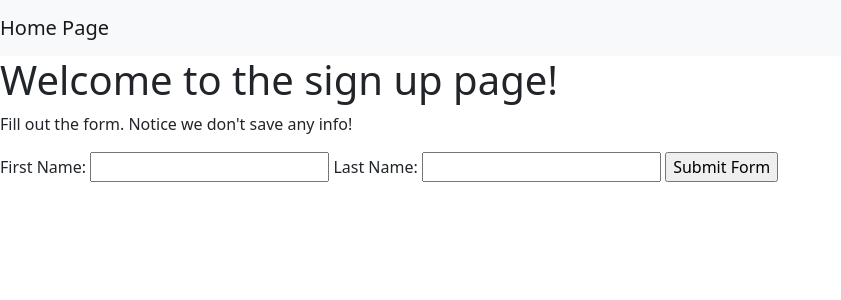
After one commit to terryinfcco/udemy-flask, a Flask app: page /signup_form in a window 1280 px wide. The commit adds this page. Shown: the top 300 px of the page, without its empty margins (0-841 px from the left). Run offline with Flask 2, Linux system fonts and the light colour scheme.

Commit message:
vid72 finished

```diff
--- a/vid72/templates/base.html
+++ b/vid72/templates/base.html
@@ -16,6 +16,8 @@
     </nav>
 
     <!-- Create the block by convention named content -->
+    <!-- This matches up with the block in the document that uses this in
+         an extend statement -->
     {% block content %}
 
 
--- a/vid72/templates/puppy.html
+++ b/vid72/templates/puppy.html
@@ -1,5 +1,6 @@
 {% extends "base.html" %}
 
+<!-- Content inside this block matches with the block in the base.html statement -->
 {% block content %}
 <h1>This is the puppy page for: {{name|capitalize}}</h1>
 <a href="{{ url_for('static', filename='puppy_pic.jpg')}}">Puppy Pic</a>
--- /dev/null
+++ b/vid73/basic.py
@@ -0,0 +1,26 @@
+# Video 73 HTML Forms
+
+# import Flask and render_template for rendering templates...
+from flask import Flask, render_template, request
+
+# Create instance of Flask and call it app
+app = Flask(__name__)
+
+@app.route('/')
+def index():
+    return render_template('index.html')
+
+@app.route('/signup_form')
+def signup_form():
+    return render_template('signup.html')
+
+@app.route('/thank_you')
+def thank_you():
+    first = request.args.get('first')
+    last = request.args.get('last')
+
+    return render_template('thankyou.html', first=first, last=last)
+
+# Run the application
+if __name__ == '__main__':
+    app.run(debug=True)
--- /dev/null
+++ b/vid73/templates/base.html
@@ -0,0 +1,21 @@
+<!DOCTYPE html>
+<html lang="en">
+<head>
+    <meta charset="UTF-8">
+    <meta http-equiv="X-UA-Compatible" content="IE=edge">
+    <meta name="viewport" content="width=device-width, initial-scale=1.0">
+    <title>Puppy Rock</title>
+    <link href="https://cdn.jsdelivr.net/npm/bootstrap@5.1.1/dist/css/bootstrap.min.css" rel="stylesheet" integrity="sha384-F3w7mX95PdgyTmZZMECAngseQB83DfGTowi0iMjiWaeVhAn4FJkqJByhZMI3AhiU" crossorigin="anonymous">
+</head>
+<body>
+    <nav class="navbar navbar-expand-lg navbar-light bg-light">
+        <a class="navbar-brand" href="{{ url_for('index') }}">Home Page</a>
+    </nav>
+
+    {% block content %}
+
+    {% endblock %}
+
+    <script src="https://cdn.jsdelivr.net/npm/bootstrap@5.1.1/dist/js/bootstrap.bundle.min.js" integrity="sha384-/bQdsTh/da6pkI1MST/rWKFNjaCP5gBSY4sEBT38Q/9RBh9AH40zEOg7Hlq2THRZ" crossorigin="anonymous"></script>
+</body>
+</html>
--- /dev/null
+++ b/vid73/templates/signup.html
@@ -0,0 +1,14 @@
+{% extends "base.html" %}
+{% block content %}
+<div class="jumbotron">
+    <h1>Welcome to the sign up page!</h1>
+    <p>Fill out the form. Notice we don't save any info!</p>
+    <form action="{{url_for('thank_you')}}">
+        <label for="first">First Name:</label>
+        <input type="text" name="first">
+        <label for="last">Last Name:</label>
+        <input type="text" name="last">
+        <input type="submit" value="Submit Form">
+    </form>
+</div>
+{% endblock %}
--- /dev/null
+++ b/vid73/templates/thankyou.html
@@ -0,0 +1,6 @@
+{% extends "base.html" %}
+{% block content %}
+    <div class="jumbotron">
+        <h1>Thanks for signing up! {{first}} {{last}}</h1>
+    </div>
+{% endblock %}
```
Also changed, not shown: vid73/templates/index.html (added, +9 -0 lines), 1 other file.
